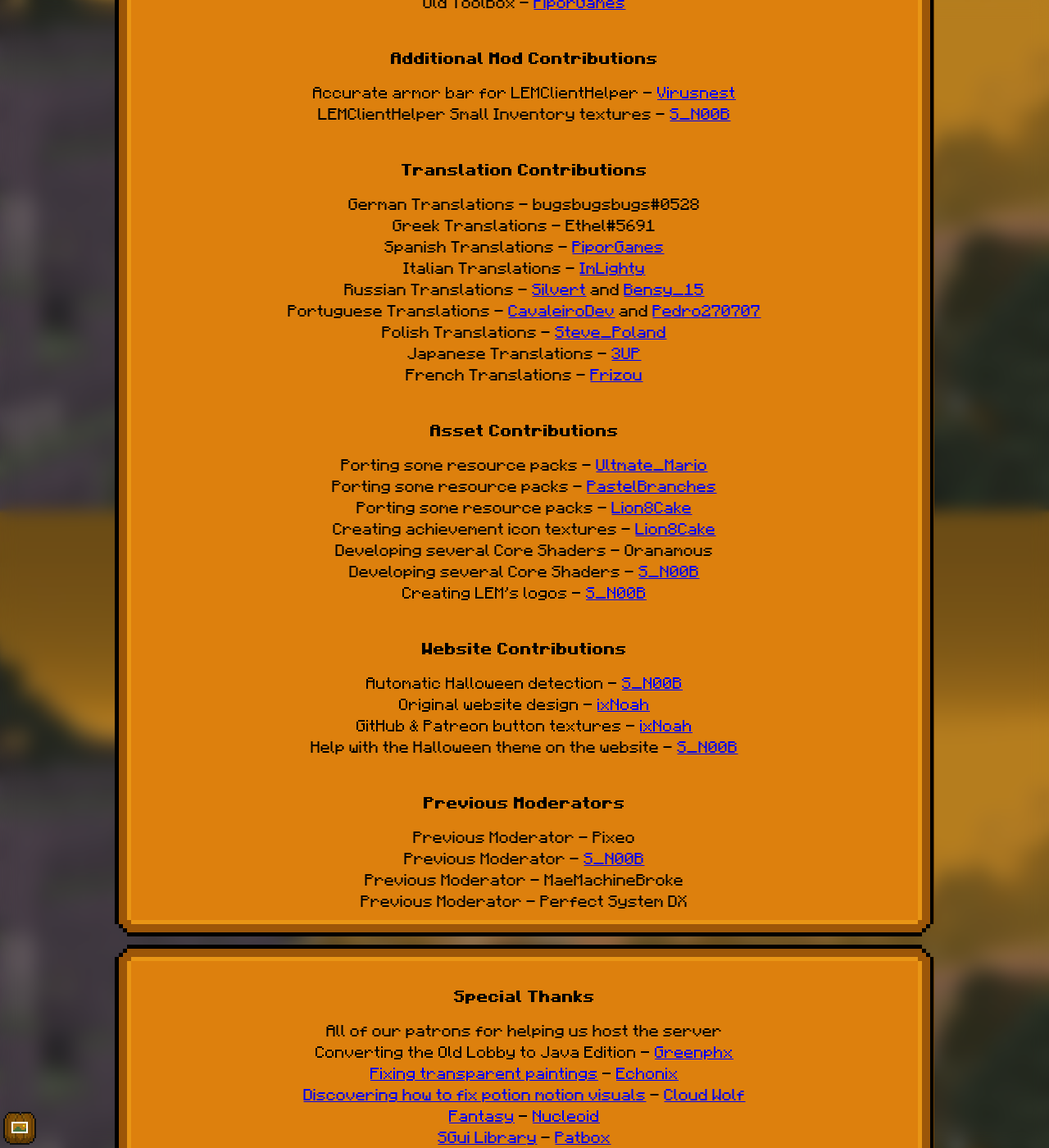
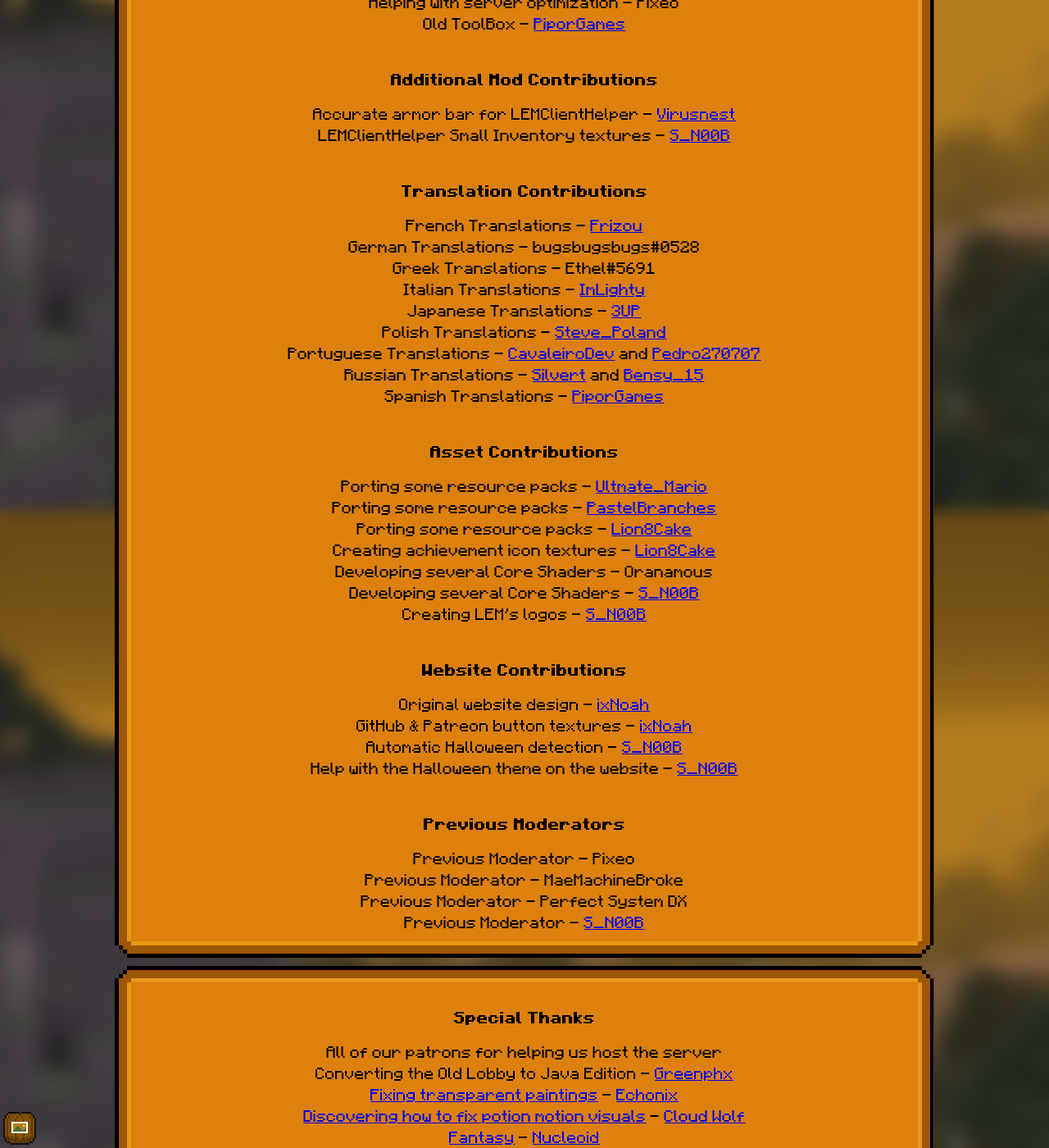
Before and after one commit to Legacy-Edition-Minigames/Website, a Jekyll site: the page built from credits.html, in a window 1280 px wide and 1400 px high, scrolled down 1177 px. Shown: the whole window at 82% size. Built offline with Jekyll 4.4.1, drawn with Linux system fonts in a browser that asks for light colours; some web fonts are replaced; some of the changed text lies outside the part shown.

Commit message:
Ordering Changes

```diff
--- a/credits.html
+++ b/credits.html
@@ -51,9 +51,10 @@ title: "Credits"
 <div class="guibox center">
 	<p><b>Map Contibutions</b></p>
 	Converting Map Packs 1-4 and helping me with converting - <a href="https://www.youtube.com/c/MinecraftDigger/" target="_blank">MinecraftDigger</a><br>
+	Anniversary Lobby - Ethel#5691<br>
 	Halloween Lobby - <a href="https://www.youtube.com/channel/UCdrISDcsX4B8rI-FQuxXFTw" target="_blank">PastelBranches</a><br>
 	Festive Lobby - <a href="https://github.com/S-N00B-1" target="_blank">S_N00B</a><br>
-	Anniversary Lobby - Ethel#5691
+
 
 	<br><br><p><b>Server Contributions</b></p>
 	Porting LCE Battle loot tables to Java Edition - bugsbugsbugs#0528<br>Hotbar Swapping code - bugsbugsbugs#0528<br>
@@ -66,15 +67,15 @@ title: "Credits"
   	LEMClientHelper Small Inventory textures - <a href="https://github.com/S-N00B-1" target="_blank">S_N00B</a>
 
 	<br><br><p><b>Translation Contributions</b></p>
+	French Translations - <a href="https://www.youtube.com/channel/UCghp5JdfRaf3dNDeNucD_Yg" target="_blank">Frizou</a><br>
 	German Translations - bugsbugsbugs#0528<br>
 	Greek Translations - Ethel#5691<br>
-	Spanish Translations - <a href="https://github.com/PiporGames" target="_blank">PiporGames</a><br>
 	Italian Translations - <a href="https://github.com/ImLighty" target="_blank">ImLighty</a><br>
+	Japanese Translations - <a href="https://twitter.com/loserdog8519" target="_blank">3UP</a><br>
+	Polish Translations - <a href="https://twitter.com/Steve_Poland_MC" target="_blank">Steve_Poland</a><br>
+	Portuguese Translations - <a href="https://twitter.com/CavaleiroDev" target="_blank">CavaleiroDev</a> and <a href="https://curseforge.com/members/ttv_pedro270707" target="_blank">Pedro270707</a><br>
 	Russian Translations - <a href="https://steamcommunity.com/profiles/76561198877040901" target="_blank">Silvert</a> and <a href="https://steamcommunity.com/profiles/76561198289263301/" target="_blank">Bensy_15</a><br>
-	Portuguese Translations - <a href="https://twitter.com/CavaleiroDev" target="_blank">CavaleiroDev</a> and <a href="https://curseforge.com/members/ttv_pedro270707" target="_blank">Pedro270707</a><br>
-	Polish Translations - <a href="https://twitter.com/Steve_Poland_MC" target="_blank">Steve_Poland</a><br>
-	Japanese Translations - <a href="https://twitter.com/loserdog8519" target="_blank">3UP</a><br>
-	French Translations - <a href="https://www.youtube.com/channel/UCghp5JdfRaf3dNDeNucD_Yg" target="_blank">Frizou</a>
+	Spanish Translations - <a href="https://github.com/PiporGames" target="_blank">PiporGames</a>
 
 	<br><br><p><b>Asset Contributions</b></p>
 	Porting some resource packs - <a href="https://ultmatemario.wixsite.com/ultmatemario" target="_blank">Ultmate_Mario</a><br>
@@ -83,19 +84,19 @@ title: "Credits"
 	Creating achievement icon textures - <a href="https://github.com/Lion8cake" target="_blank">Lion8Cake</a><br>
   	Developing several Core Shaders - Oranamous<br>
 	Developing several Core Shaders - <a href="https://github.com/S-N00B-1" target="_blank">S_N00B</a><br>
-	Creating LEM's logos - <a href="https://github.com/S-N00B-1" target="_blank">S_N00B</a><br>
+	Creating LEM's logos - <a href="https://github.com/S-N00B-1" target="_blank">S_N00B</a>
 
-	<br><p><b>Website Contributions</b></p>
-	Automatic Halloween detection - <a href="https://github.com/S-N00B-1" target="_blank">S_N00B</a><br>
+	<br><br><p><b>Website Contributions</b></p>
 	Original website design - <a href="https://ixnoah.live/" target="_blank">ixNoah</a><br>
 	GitHub &amp; Patreon button textures - <a href="https://ixnoah.live/" target="_blank">ixNoah</a><br>
+	Automatic Halloween detection - <a href="https://github.com/S-N00B-1" target="_blank">S_N00B</a><br>
 	Help with the Halloween theme on the website - <a href="https://github.com/S-N00B-1" target="_blank">S_N00B</a>
 
 	<br><br><p><b>Previous Moderators</b></p>
 	Previous Moderator - Pixeo<br>
-	Previous Moderator - <a href="https://github.com/S-N00B-1" target="_blank">S_N00B</a><br>
 	Previous Moderator - MaeMachineBroke<br>
-	Previous Moderator - Perfect System DX
+	Previous Moderator - Perfect System DX<br>
+	Previous Moderator - <a href="https://github.com/S-N00B-1" target="_blank">S_N00B</a>
 </div>
 
 <div class="guibox center">
```
